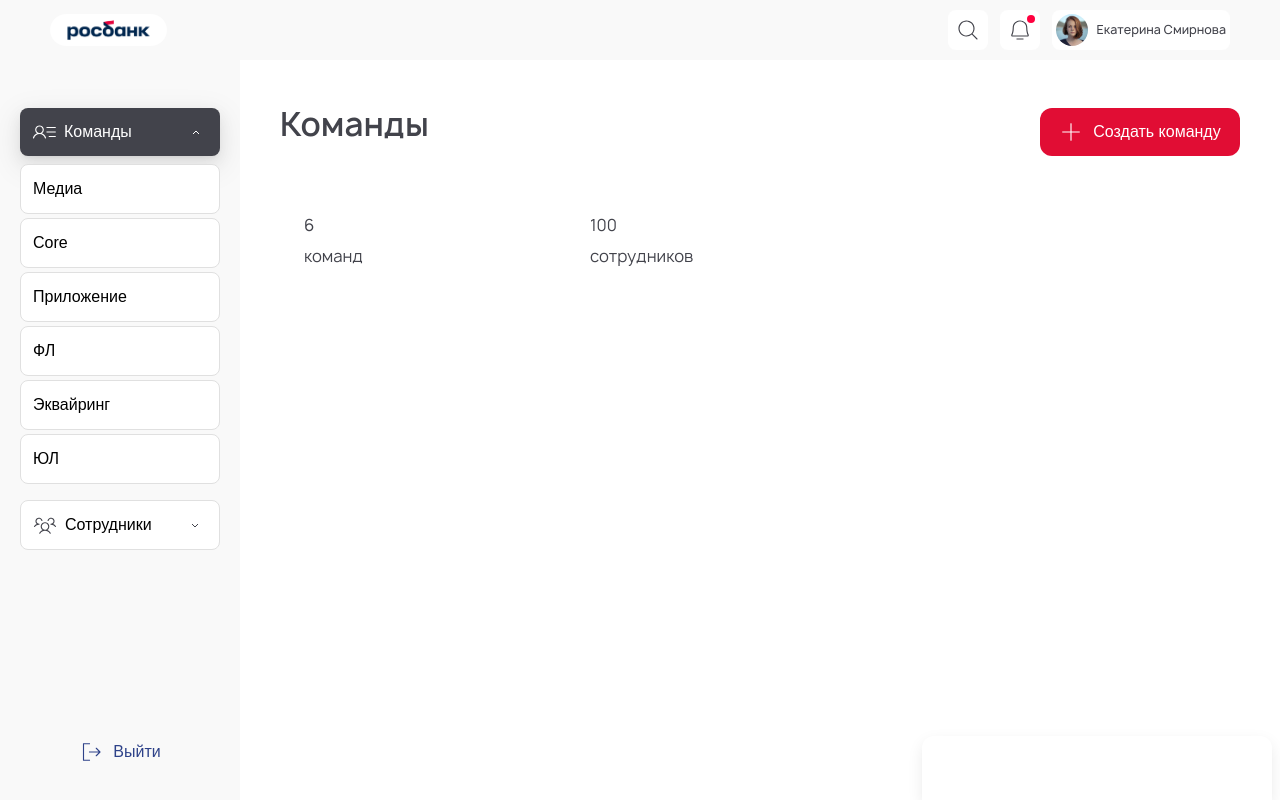
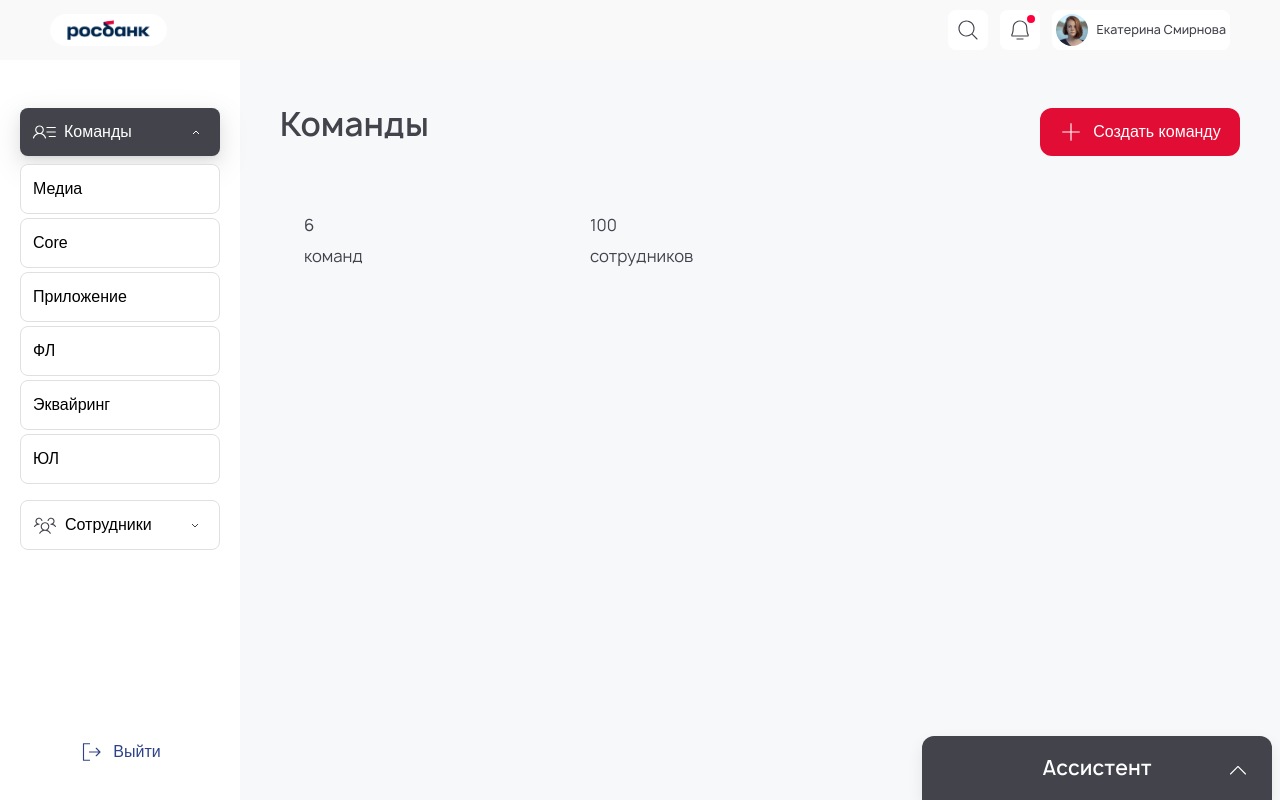
Before and after one commit to breadkvass/hackathon, a React (Vite) app: page /teams in a window 1280 px wide. Built offline with nearby package versions, Linux system fonts and the light colour scheme.

Commit message:
small color fixes

```diff
--- a/src/components/header/header.module.css
+++ b/src/components/header/header.module.css
@@ -2,7 +2,7 @@
     width: 100%;
     margin: 0 auto;
     height: 60px;
-    background-color: var(--background-color-light-gray);
+    background-color: var(--color-light-gray);
 }
 
 .content {
@@ -42,7 +42,7 @@
     gap: 8px;
     align-items: center;
     padding: 0 4px;
-    background-color: var(--background-color-white);
+    background-color: var(--color-white);
     height: 100%;
     border-radius: 8px;
 }
@@ -67,7 +67,7 @@
     display: flex;
     align-items: center;
     justify-content: center;
-    background-color: var(--background-color-white);
+    background-color: var(--color-white);
     height: 100%;
     border-radius: 8px;
 }
--- a/src/components/layout/layout.module.css
+++ b/src/components/layout/layout.module.css
@@ -1,4 +1,4 @@
 .layout {
     height: 100vh;
-    background-color: var(--background-color-light-gray);
+    background-color: var(--color-fill);
 }
--- a/src/components/tabMenu/tab/tab.module.css
+++ b/src/components/tabMenu/tab/tab.module.css
@@ -9,7 +9,7 @@
     border: 1px solid var(--additonal-stroke);
     border-radius: 8px;
     cursor: pointer;
-    background-color: var(--background-color-white);
+    background-color: var(--color-white);
 }
 
 .name {
@@ -26,7 +26,7 @@
 
 .checked {
     border: none;
-    background-color: var(--text-color);
+    background-color: var(--main-color);
     box-shadow: 0px 9px 28px 8px #0000000D,
                 0px 6px 16px 0px #00000014,
                 0px 3px 6px -4px #0000001F;
--- a/src/components/tabMenu/tabMenu.module.css
+++ b/src/components/tabMenu/tabMenu.module.css
@@ -3,6 +3,7 @@
     display: flex;
     flex-direction: column;
     justify-content: space-between;
+    background-color: var(--color-white);
 }
 
 .list {
--- a/src/index.css
+++ b/src/index.css
@@ -41,10 +41,11 @@
 }
 
 :root {
-  --background-color-gray: #EFEFEF;
-  --background-color-white: #FFFFFF;
-  --background-color-light-gray: #F9F9F9;
-  --text-color: #42434B;
+  --color-gray: #EFEFEF;
+  --color-white: #FFFFFF;
+  --color-light-gray: #F9F9F9;
+  --color-fill: #F6F8FA;
+  --main-color: #42434B;
   --system-error-red: #FF003F;
   --accent-normal: #E10D34;
   --additional-not-selected: #86878C;
@@ -66,7 +67,7 @@
 
 body {
   margin: 0;
-  color: var(--text-color);
+  color: var(--main-color);
   font-family: 'Manrope', sans-serif;
 }
 
@@ -76,7 +77,7 @@ input {
 
 a {
   text-decoration: none;
-  color: var(--text-color);
+  color: var(--main-color);
 }
 
 ul {
--- a/src/pages/login/login-page.module.css
+++ b/src/pages/login/login-page.module.css
@@ -1,5 +1,5 @@
 .content {
-    background-color: var(--background-color-gray);
+    background-color: var(--color-gray);
     height: 100vh;
     font-weight: 400;
 }
@@ -12,9 +12,9 @@
     gap: 40px;
     padding: 68px;
     margin: 76px auto 0 auto;
-    background-color: var(--background-color-white);
+    background-color: var(--color-white);
     /* margin: 0 auto; */
-    color: var(--text-color);
+    color: var(--main-color);
     border-radius: 24px;
 }
 
@@ -60,7 +60,7 @@ input::placeholder {
 }
 
 .input:focus {
-    color: var(--text-color);
+    color: var(--main-color);
     border-color: var(--additonal-stroke);
 }
 
@@ -77,7 +77,7 @@ input::placeholder {
 }
 
 .button:disabled {
-    background-color: var(--background-color-gray);
+    background-color: var(--color-gray);
     color: var(--additional-not-selected);
 }
 
```
